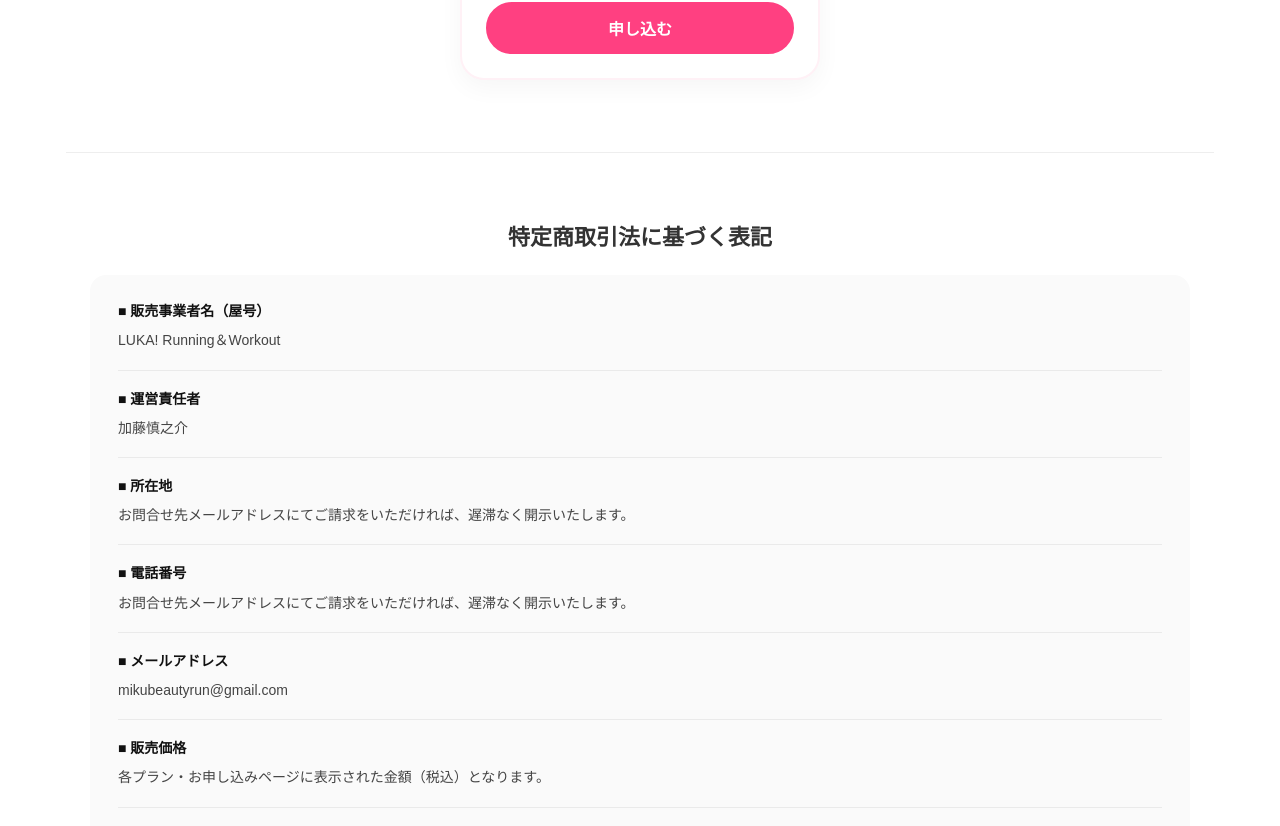
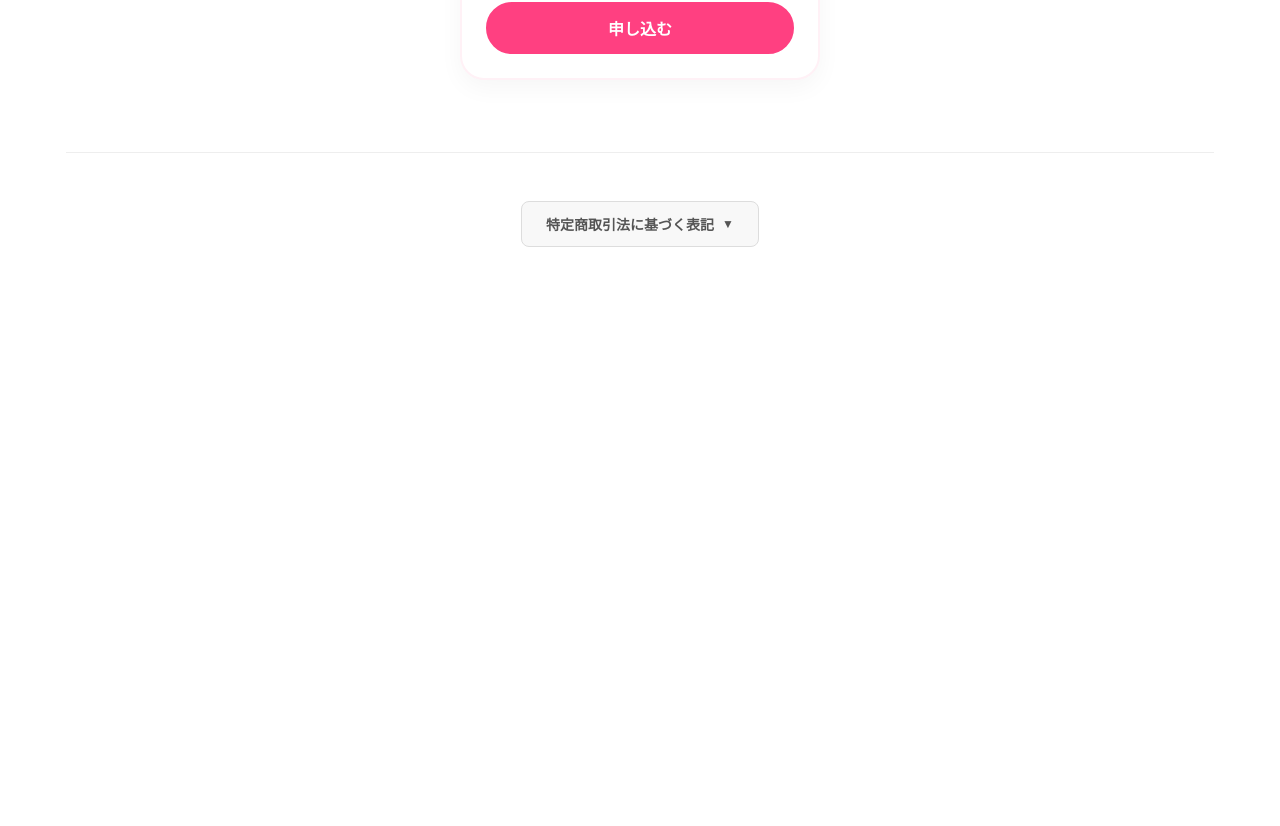
Before and after one commit to sparklingLASER/luka-web, a Next.js app: page / in a window 1280 px wide. Shown: the part 4353-5179 px from the top of the page. After the commit the page ends 4724 px from the top, so only its background shows below. Built offline with nearby package versions, Linux system fonts and the light colour scheme.

Commit message:
Update page.jsx

```diff
--- a/app/page.jsx
+++ b/app/page.jsx
@@ -35,6 +35,7 @@ const lineButtonStyle = {
 
 export default function HomePage() {
   const [currentImage, setCurrentImage] = useState(0);
+  const [isTokushoOpen, setIsTokushoOpen] = useState(false);
 
   useEffect(() => {
     const id = setInterval(() => {
@@ -792,35 +793,57 @@ export default function HomePage() {
         </div>
       </section>
 
-      {/* 特定商取引法に基づく表記 */}
+      {/* 特定商取引法に基づく表記（ボタン・アコーディオン） */}
       <section
         style={{
           maxWidth: 1100,
           margin: '0 auto',
           padding: '48px 24px 24px',
           borderTop: '1px solid #eee',
+          textAlign: 'center',
         }}
       >
-        <h2
+        <button
+          onClick={() => setIsTokushoOpen((prev) => !prev)}
           style={{
-            fontSize: 22,
-            marginBottom: 24,
-            textAlign: 'center',
-            color: '#333',
-            fontWeight: 700,
+            background: '#f8f8f8',
+            color: '#555',
+            border: '1px solid #ddd',
+            borderRadius: 8,
+            padding: '12px 24px',
+            fontSize: 14,
+            fontWeight: 600,
+            cursor: 'pointer',
+            display: 'inline-flex',
+            alignItems: 'center',
+            gap: 8,
+            transition: 'all 0.2s ease',
           }}
         >
-          特定商取引法に基づく表記
-        </h2>
+          <span>特定商取引法に基づく表記</span>
+          <span
+            style={{
+              fontSize: 12,
+              transform: isTokushoOpen ? 'rotate(180deg)' : 'rotate(0deg)',
+              transition: 'transform 0.2s ease',
+            }}
+          >
+            ▼
+          </span>
+        </button>
 
+        {isTokushoOpen && (
           <div
             style={{
+              marginTop: 24,
               background: '#fafafa',
               borderRadius: 16,
               padding: '24px 28px',
               fontSize: 14,
               lineHeight: 1.8,
               color: '#444',
+              textAlign: 'left',
+              border: '1px solid #eee',
             }}
           >
             <dl style={{ margin: 0 }}>
@@ -867,6 +890,7 @@ export default function HomePage() {
               ))}
             </dl>
           </div>
+        )}
       </section>
     </main>
   );
```
Lines whose indentation alone changed are shown as unchanged.
